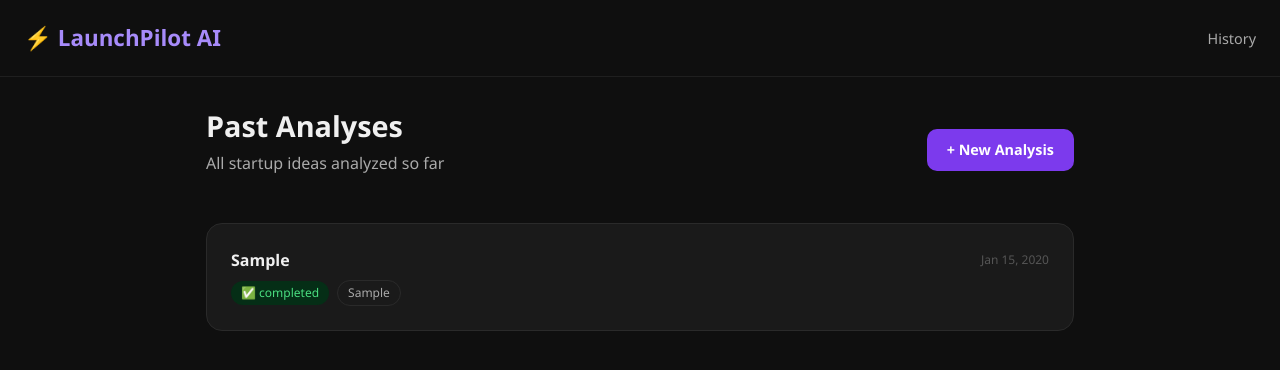
After one commit to AslamMd-17/launchpilot-ai, a Django app: page /history/ in a window 1280 px wide. The commit adds this page. Shown: the top 370 px of the page. Run offline with Django 4.2, Linux system fonts and the light colour scheme; tables that the repository leaves empty hold one stand-in row (values such as "Sample post").

Commit message:
Day 12 - Loading UI and History Page done

```diff
--- a/analyzer/urls.py
+++ b/analyzer/urls.py
@@ -4,4 +4,7 @@ from . import views
 urlpatterns = [
     path('', views.index, name='index'),
     path('result/<int:analysis_id>/', views.result, name='result'),
+    path('loading/<int:analysis_id>/', views.loading, name='loading'),
+    path('status/<int:analysis_id>/', views.status, name='status'),
+    path('history/', views.history, name='history'),
 ]
--- a/analyzer/views.py
+++ b/analyzer/views.py
@@ -1,6 +1,8 @@
 from django.shortcuts import render, redirect
+from django.http import JsonResponse
 from .models import Analysis
 from .orchestrator import run_agents
+import threading
 
 def index(request):
     if request.method == 'POST':
@@ -13,10 +15,22 @@ def index(request):
             status='pending'
         )
 
-        run_agents(analysis.id)
-        return redirect(f'/result/{analysis.id}/')
+        thread = threading.Thread(target=run_agents, args=(analysis.id,))
+        thread.start()
+
+        return redirect(f'/loading/{analysis.id}/')
 
     return render(request, 'index.html')
+
+
+def loading(request, analysis_id):
+    analysis = Analysis.objects.get(id=analysis_id)
+    return render(request, 'loading.html', {'analysis': analysis})
+
+
+def status(request, analysis_id):
+    analysis = Analysis.objects.get(id=analysis_id)
+    return JsonResponse({'status': analysis.status})
 
 
 def result(request, analysis_id):
@@ -26,3 +40,7 @@ def result(request, analysis_id):
         'analysis': analysis,
         'result': result_data
     })
+
+def history(request):
+    analyses = Analysis.objects.all().order_by('-created_at')
+    return render(request, 'history.html', {'analyses': analyses})
--- a/templates/base.html
+++ b/templates/base.html
@@ -29,6 +29,11 @@
 
 <nav class="navbar navbar-expand-lg px-4 py-3" style="border-bottom: 1px solid #1f1f1f;">
     <a class="navbar-brand" href="/">⚡ LaunchPilot AI</a>
+    <div style="margin-left: auto;">
+        <a href="/history/" style="color: #aaa; text-decoration: none; font-size: 0.9rem;">
+            History
+        </a>
+    </div>
 </nav>
 
 {% block content %}{% endblock %}
--- /dev/null
+++ b/templates/history.html
@@ -0,0 +1,73 @@
+{% extends 'base.html' %}
+
+{% block content %}
+
+<div style="max-width: 900px; margin: 0 auto; padding: 2rem 1rem;">
+
+    <div style="display: flex; align-items: center; justify-content: space-between; margin-bottom: 2rem;">
+        <div>
+            <h1 style="font-size: 1.8rem; font-weight: 700; margin: 0;">Past Analyses</h1>
+            <p style="color: #aaa; margin-top: 0.5rem;">All startup ideas analyzed so far</p>
+        </div>
+        <a href="/" style="background: #7c3aed; color: #fff; padding: 10px 20px; border-radius: 10px; text-decoration: none; font-size: 0.9rem; font-weight: 600;">
+            + New Analysis
+        </a>
+    </div>
+
+    {% if analyses %}
+
+    <div style="display: flex; flex-direction: column; gap: 1rem;">
+        {% for analysis in analyses %}
+        <a href="/result/{{ analysis.id }}/" style="text-decoration: none;">
+            <div style="background: #1a1a1a; border: 1px solid #2a2a2a; border-radius: 16px; padding: 1.5rem; transition: border-color 0.2s;"
+                onmouseover="this.style.borderColor='#7c3aed'"
+                onmouseout="this.style.borderColor='#2a2a2a'">
+
+                <div style="display: flex; align-items: center; justify-content: space-between; margin-bottom: 0.5rem;">
+                    <span style="color: #f0f0f0; font-weight: 600; font-size: 1rem;">
+                        {{ analysis.idea|truncatechars:80 }}
+                    </span>
+                    <span style="font-size: 0.75rem; color: #555; margin-left: 1rem; white-space: nowrap;">
+                        {{ analysis.created_at|date:"M d, Y" }}
+                    </span>
+                </div>
+
+                <div style="display: flex; align-items: center; gap: 8px; margin-top: 0.5rem;">
+                    {% if analysis.status == 'completed' %}
+                    <span style="background: #052e16; color: #4ade80; padding: 3px 10px; border-radius: 999px; font-size: 0.75rem;">
+                        ✅ completed
+                    </span>
+                    {% elif analysis.status == 'running' %}
+                    <span style="background: #1e1b4b; color: #a78bfa; padding: 3px 10px; border-radius: 999px; font-size: 0.75rem;">
+                        ⏳ running
+                    </span>
+                    {% else %}
+                    <span style="background: #1a1a1a; color: #aaa; padding: 3px 10px; border-radius: 999px; font-size: 0.75rem;">
+                        {{ analysis.status }}
+                    </span>
+                    {% endif %}
+
+                    {% if analysis.industry %}
+                    <span style="background: #1a1a1a; color: #aaa; padding: 3px 10px; border-radius: 999px; font-size: 0.75rem; border: 1px solid #2a2a2a;">
+                        {{ analysis.industry }}
+                    </span>
+                    {% endif %}
+                </div>
+
+            </div>
+        </a>
+        {% endfor %}
+    </div>
+
+    {% else %}
+
+    <div style="background: #1a1a1a; border: 1px solid #2a2a2a; border-radius: 16px; padding: 3rem; text-align: center;">
+        <p style="color: #aaa;">No analyses yet.</p>
+        <a href="/" style="color: #a78bfa; text-decoration: none;">Analyze your first idea →</a>
+    </div>
+
+    {% endif %}
+
+</div>
+
+{% endblock %}
```
Also changed, not shown: templates/loading.html (added, +110 -0 lines).
